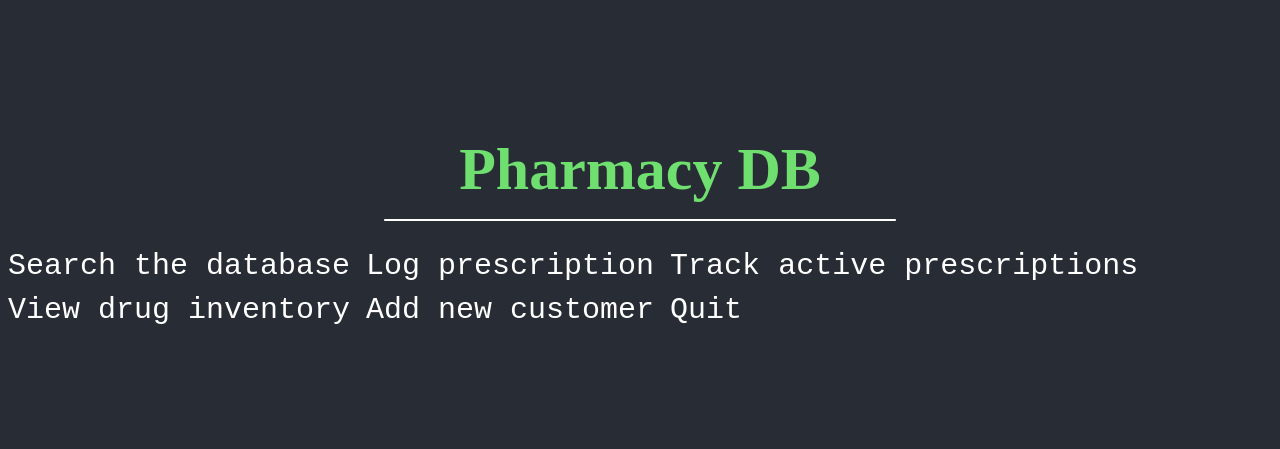
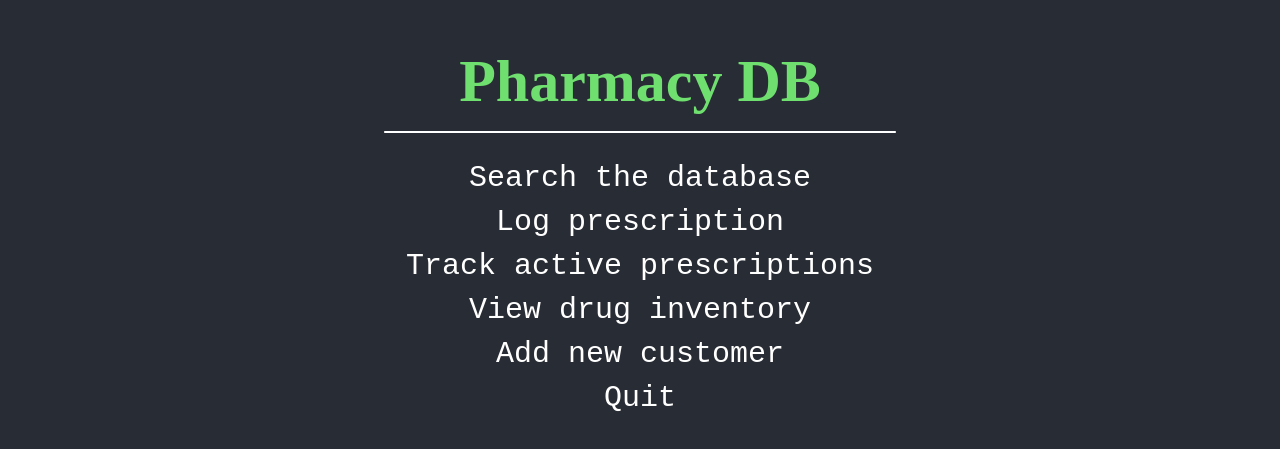
Before and after one commit to AhmadBajwaCS/Pharmacy-Database-App, a React (Create React App) app in the folder frontend/: page / in a window 1280 px wide. Shown: the part 187-636 px from the top of the page. Built offline with nearby package versions, Linux system fonts and the light colour scheme.

Commit message:
Restyle App and new pages

```diff
--- a/frontend/src/components/HomePageButtons.js
+++ b/frontend/src/components/HomePageButtons.js
@@ -5,14 +5,12 @@ function HomePageButtons(props) {
     return (
         <div className="homeDiv">
         <h1>&emsp;  Pharmacy DB  &emsp;  </h1>
-            <div className="buttonsMenu">
                 <button className="button">Search the database</button>
                 <button className="button">Log prescription</button>
                 <button className="button">Track active prescriptions</button>
                 <button className="button">View drug inventory</button>
                 <button className="button">Add new customer</button>
                 <button className="button">Quit</button>
-            </div>
         </div>
     );
 }
```
